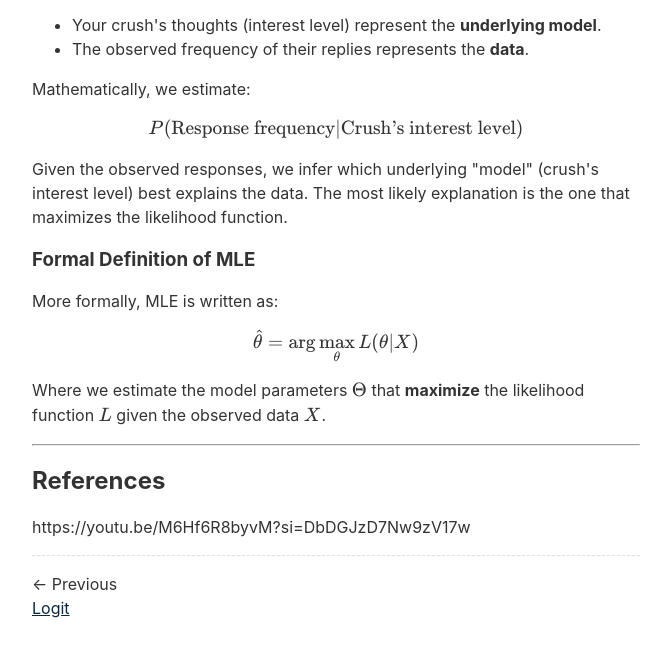
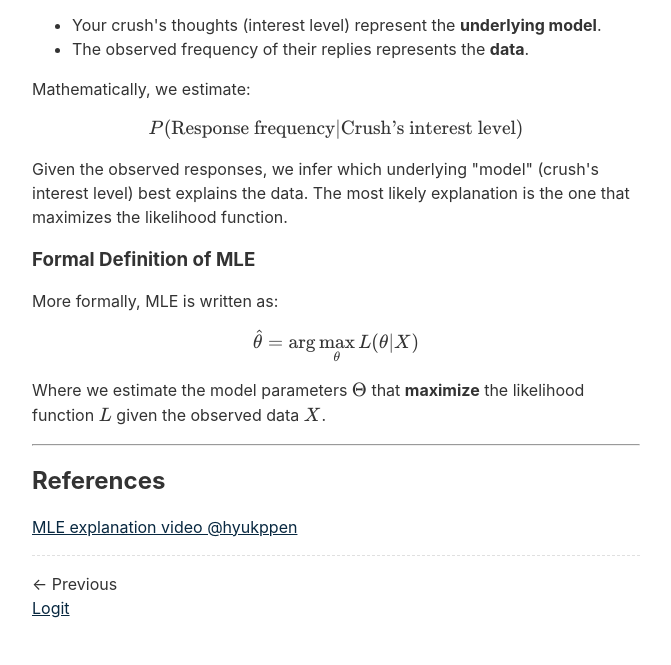
Before and after one commit to kidukkang/kidukkang.github.io, an Eleventy site: page content/blog/likelihood_MLE/likelihood_MLE.md in a window 1280 px wide. Shown: the part 1910-2575 px from the top of the page, without its empty margins (304-975 px from the left). Built offline with nearby package versions, Linux system fonts and the light colour scheme; Eleventy itself is replaced by a stand-in of ours; files that its build step writes are made by us from their sources; what @zachleat/heading-anchors, zod-validation-error would draw is missing.

Commit message:
add ref link for likelihood post

```diff
--- a/content/blog/likelihood_MLE/likelihood_MLE.md
+++ b/content/blog/likelihood_MLE/likelihood_MLE.md
@@ -51,4 +51,6 @@ Where we estimate the model parameters $ \Theta $ that **maximize** the likeliho
 ---
 
 ## **References**
-https://youtu.be/M6Hf6R8byvM?si=DbDGJzD7Nw9zV17w
+
+<a href="https://youtu.be/M6Hf6R8byvM?si=DbDGJzD7Nw9zV17w">MLE explanation video @hyukppen
+</a>
```
